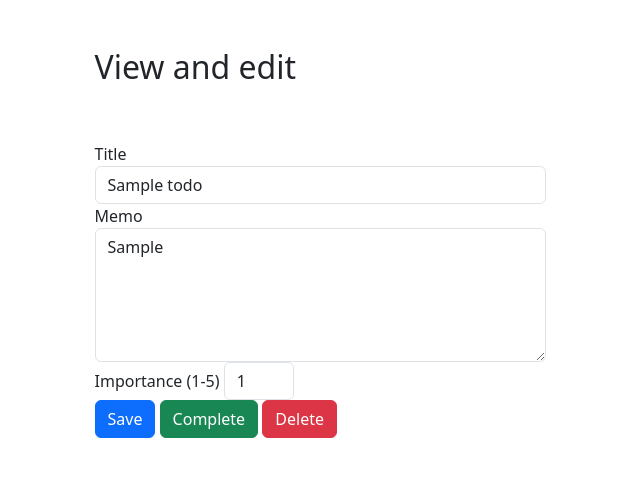
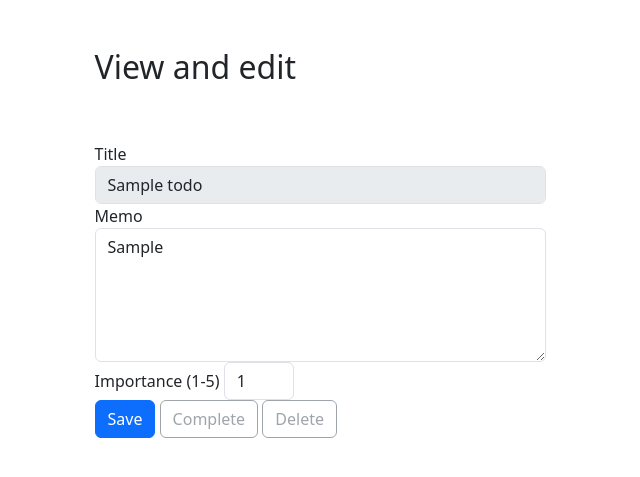
Before and after one commit to TimothyJNeale/todowoo-project, a Django app: page /todo/1/?next=completedtodos in a window 1280 px wide. Shown: the part 56-533 px from the top of the page, without its empty margins (320-960 px from the left). Run offline with Django 5.2, Linux system fonts and the light colour scheme; a user stored in the database is signed in; tables that the repository leaves empty hold one stand-in row (values such as "Sample post").

Commit message:
Some fields on view form disabled if called from completedtodos

```diff
--- a/todo/templates/todo/viewtodo.html
+++ b/todo/templates/todo/viewtodo.html
@@ -17,7 +17,7 @@
                 {% csrf_token %}
                 <div class="form-group">
                     <label for="title">Title</label>
-                    <input type="text" name="title" class="form-control" id="title" value="{{ todo.title }}" required>
+                    <input type="text" name="title" class="form-control" id="title" value="{{ todo.title }}" required {% if next == 'completedtodos' %}disabled{% endif %}>
                 </div>
                 <div class="form-group">
                     <label for="memo">Memo</label>
@@ -34,8 +34,8 @@
                     </select>
                 </div>
                 <button type="submit" class="btn btn-primary">Save</button>
-                <button type="button" class="btn btn-success" onclick="$('#complete').click()">Complete</button>
-                <button type="button" class="btn btn-danger" onclick="$('#delete').click()">Delete</button>
+                <button type="button" class="btn {% if next == 'completedtodos' %}btn-outline-secondary disabled{% else %}btn-success{% endif %}" {% if next == 'completedtodos' %}disabled{% endif %} onclick="$('#complete').click()">Complete</button>
+                <button type="button" class="btn {% if next == 'completedtodos' %}btn-outline-secondary disabled{% else %}btn-danger{% endif %}" {% if next == 'completedtodos' %}disabled{% endif %} onclick="$('#delete').click()">Delete</button>
             </form>
         </div>
     </div>
```
